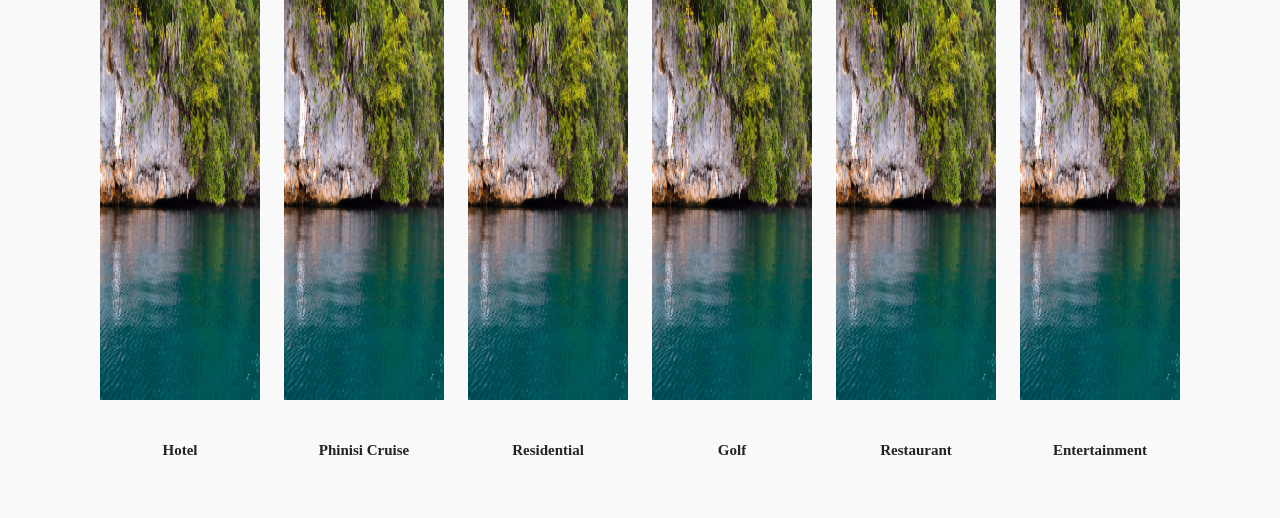
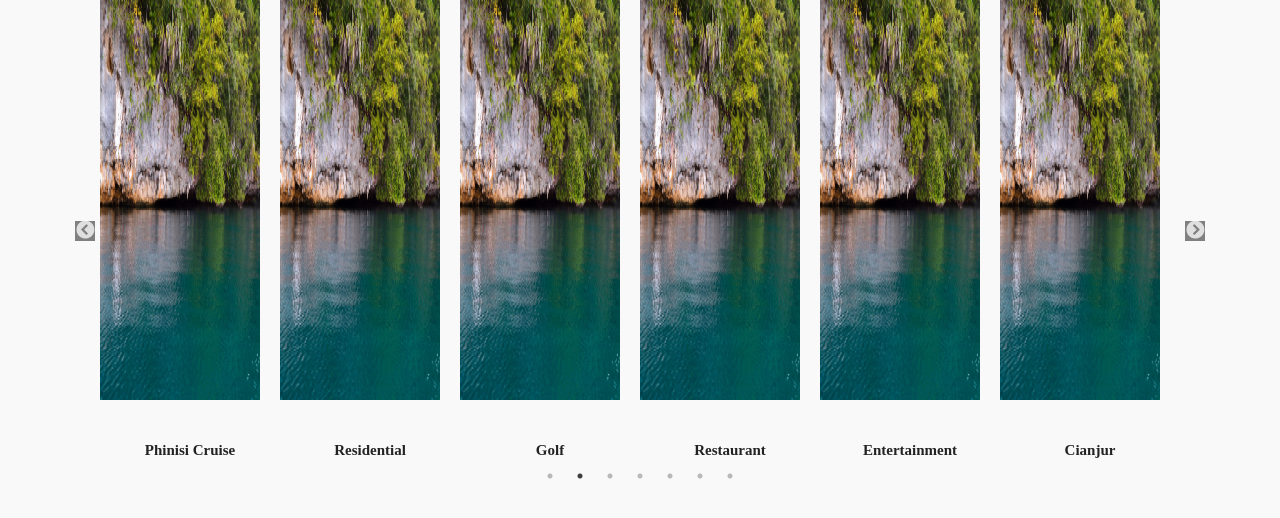
Before and after one commit to clevara-dev-id/the-maj-group-old, a React (Create React App) app: page / in a window 1280 px wide. Shown: the top 518 px of the page. Built offline with nearby package versions, Linux system fonts and the light colour scheme; a web font is replaced by a local one.

Commit message:
Modified SliderCardSix

```diff
--- a/src/components/base_components/base/cardSix/SliderCardSix.js
+++ b/src/components/base_components/base/cardSix/SliderCardSix.js
@@ -1,6 +1,8 @@
 import React, { Component } from 'react'
 import styled from 'styled-components'
 import Slider from 'react-slick'
+
+import CardItem from './CardItem'
 
 export class SliderCardSix extends Component {
     constructor(props) {
@@ -22,21 +24,44 @@ export class SliderCardSix extends Component {
 
     render() {
         return (
-            <Container>
+            <Container className={this.props.className}>
                 <Slider
+                    dots={true}
                     slidesToShow={6}
                     slidesToScroll={1}
                     speed={3000}
                     lazyLoad={true}
+                    autoplay={true}
+                    autoplaySpeed={2000}
+                    nextArrow={<NextArrow />}
+                    prevArrow={<PrevArrow />}
                 >
                     {this.state.localStore && this.state.localStore.map((item, i) => (
-                        <CardItem />
+                        <div>
+                            <CardItem image={item.image} head={item.head} {...this.props} />
+                        </div>
                     ))}
                 </Slider>
             </Container>
         )
     }
 }
+
+const NextArrow = ({className, style, onClick}) => (
+    <div
+        className={className}
+        style={{...style, display: "block", backgroundColor: "grey"}}
+        onClick={onClick}
+    />
+)
+
+const PrevArrow = ({className, style, onClick}) => (
+    <div
+        className={className}
+        style={{...style, display: "block", backgroundColor: "grey"}}
+        onClick={onClick}
+    />
+)
 
 const Container = styled.div(
     props => ({
--- a/src/views/Home.js
+++ b/src/views/Home.js
@@ -29,6 +29,7 @@ import {
 } from '../components/base_components/base'
 
 import CardSix from '../components/base_components/base/cardSix/CardSix'
+import SliderCardSix from '../components/base_components/base/cardSix/SliderCardSix'
 
 export default class Home extends Component {
   constructor(props){
@@ -109,7 +110,8 @@ export default class Home extends Component {
         /> */}
 
 
-        <CardSix
+        {/* <CardSix */}
+        <SliderCardSix
           className="container"
           store={[
             {
@@ -141,6 +143,11 @@ export default class Home extends Component {
               id: 6,
               image: background,
               head: "Entertainment"
+            },
+            {
+              id: 7,
+              image: background,
+              head: "Cianjur"
             }
           ]}
         />
```
